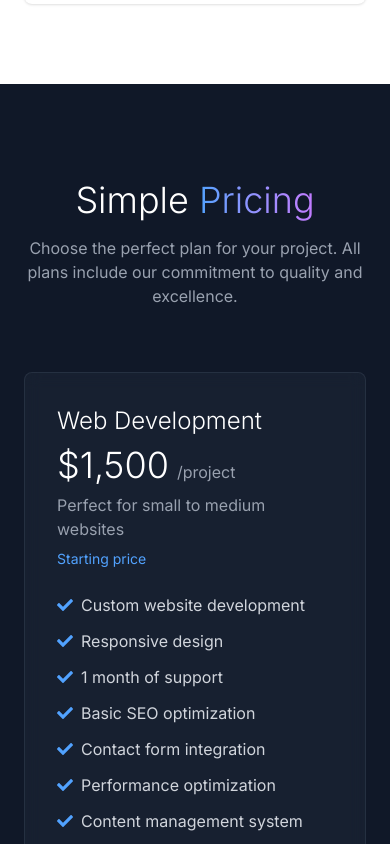
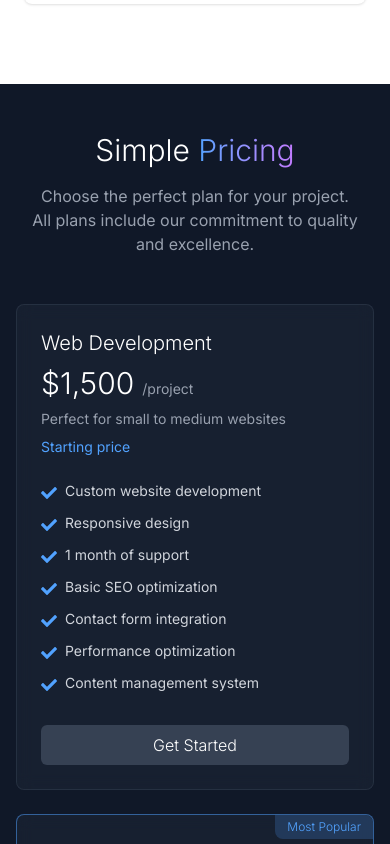
Before and after one commit to irvensd/codryve, a Next.js app: page / in a window 390 px wide. Shown: the part 5260-6104 px from the top of the page. Built offline with nearby package versions, Linux system fonts and the light colour scheme.

Commit message:
fix: improve pricing section responsiveness and fix overflow issues

```diff
--- a/src/components/Pricing.tsx
+++ b/src/components/Pricing.tsx
@@ -74,55 +74,55 @@ const Pricing: React.FC = () => {
   };
 
   return (
-    <section id="pricing" className="py-24 bg-gray-900">
-      <div className="container mx-auto px-6">
-        <div className="text-center mb-16">
-          <h2 className="text-4xl font-light text-white mb-4">
+    <section id="pricing" className="py-12 md:py-24 bg-gray-900">
+      <div className="container mx-auto px-4 sm:px-6 lg:px-8">
+        <div className="text-center mb-12 md:mb-16">
+          <h2 className="text-3xl sm:text-4xl font-light text-white mb-4">
             Simple <span className="bg-gradient-to-r from-blue-400 to-purple-400 bg-clip-text text-transparent">Pricing</span>
           </h2>
-          <p className="text-gray-400 max-w-2xl mx-auto">
+          <p className="text-base sm:text-lg text-gray-400 max-w-2xl mx-auto px-4">
             Choose the perfect plan for your project. All plans include our commitment to quality and excellence.
           </p>
         </div>
 
-        <div className="grid grid-cols-1 md:grid-cols-3 gap-8 max-w-6xl mx-auto">
+        <div className="grid grid-cols-1 lg:grid-cols-3 gap-6 md:gap-8 max-w-7xl mx-auto">
           {pricingPlans.map((plan, index) => (
             <div
               key={index}
-              className={`group p-8 rounded-lg bg-gray-800/50 backdrop-blur-sm border ${
+              className={`relative flex flex-col h-full p-6 sm:p-8 rounded-lg bg-gray-800/50 backdrop-blur-sm border ${
                 plan.popular
-                  ? 'border-blue-400/50 relative'
+                  ? 'border-blue-400/50'
                   : 'border-gray-700/50'
-              } hover:border-blue-400/50 transition-all duration-300 hover:transform hover:-translate-y-1`}
+              } hover:border-blue-400/50 transition-all duration-300`}
             >
               {plan.popular && (
-                <div className="absolute top-0 right-0 bg-blue-400/20 text-blue-400 text-xs font-light px-3 py-1 rounded-tl-lg">
+                <div className="absolute top-0 right-0 bg-blue-400/20 text-blue-400 text-xs font-light px-3 py-1 rounded-bl-lg rounded-tr-lg">
                   Most Popular
                 </div>
               )}
 
               <div className="mb-6">
-                <h3 className="text-2xl font-light text-white mb-2">{plan.name}</h3>
+                <h3 className="text-xl sm:text-2xl font-light text-white mb-2">{plan.name}</h3>
                 <div className="flex items-baseline">
-                  <span className="text-4xl font-light text-white">{plan.price}</span>
-                  <span className="text-gray-400 ml-2">{plan.period}</span>
+                  <span className="text-3xl sm:text-4xl font-light text-white">{plan.price}</span>
+                  <span className="text-sm sm:text-base text-gray-400 ml-2">{plan.period}</span>
                 </div>
-                <p className="text-gray-400 mt-2">{plan.description}</p>
-                <p className="text-blue-400 text-sm mt-2">{plan.note}</p>
+                <p className="text-sm sm:text-base text-gray-400 mt-2">{plan.description}</p>
+                <p className="text-sm text-blue-400 mt-2">{plan.note}</p>
               </div>
 
-              <ul className="space-y-3 mb-8">
+              <ul className="space-y-3 mb-8 flex-grow">
                 {plan.features.map((feature, featureIndex) => (
-                  <li key={featureIndex} className="flex items-center text-gray-300">
-                    <FaCheck className="w-4 h-4 text-blue-400 mr-2" />
-                    {feature}
+                  <li key={featureIndex} className="flex items-start text-sm sm:text-base text-gray-300">
+                    <FaCheck className="w-4 h-4 text-blue-400 mt-1 mr-2 flex-shrink-0" />
+                    <span>{feature}</span>
                   </li>
                 ))}
               </ul>
 
               <button
                 onClick={() => handleGetStarted(plan.type as 'web' | 'saas' | 'mobile' | 'enterprise')}
-                className={`w-full py-3 rounded-md font-light transition-colors duration-300 ${
+                className={`w-full py-2 sm:py-3 rounded-md font-light transition-colors duration-300 ${
                   plan.popular
                     ? 'bg-blue-400 text-gray-900 hover:bg-blue-500'
                     : 'bg-gray-700 text-white hover:bg-gray-600'
```
